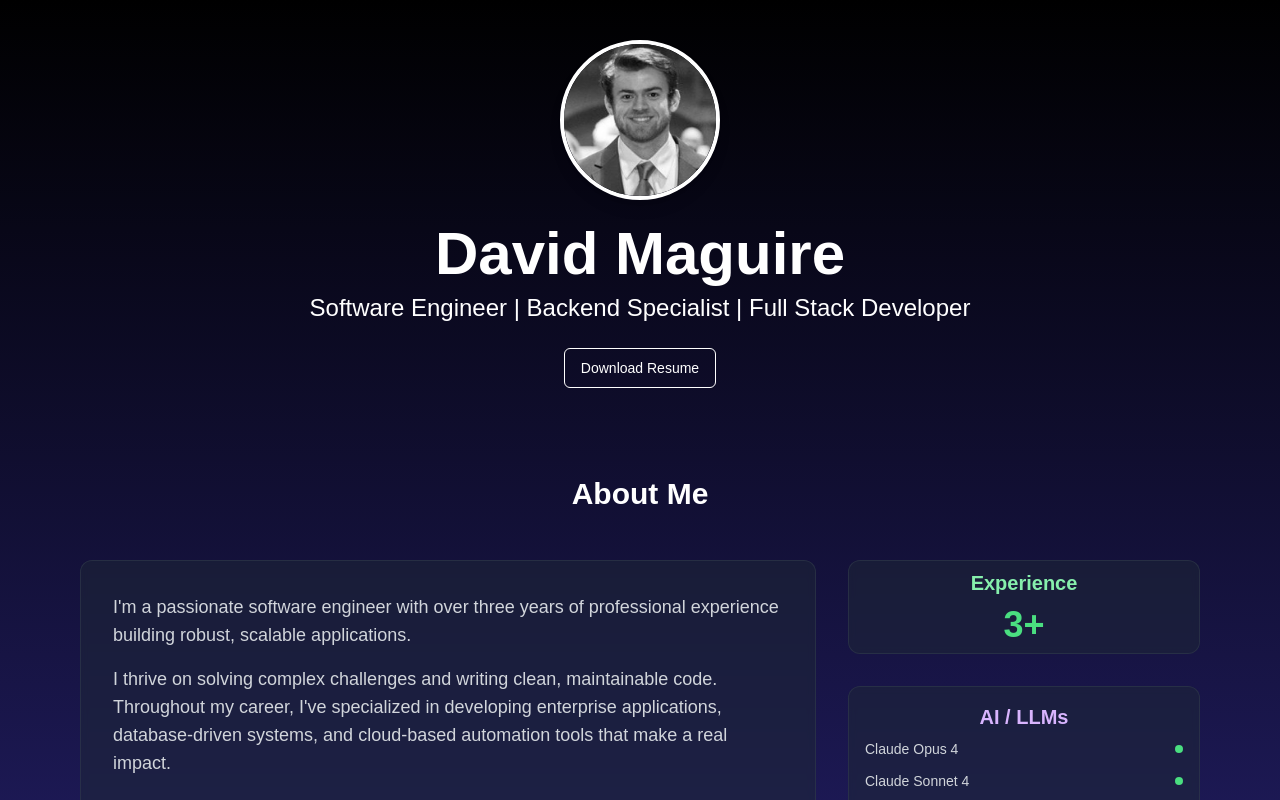
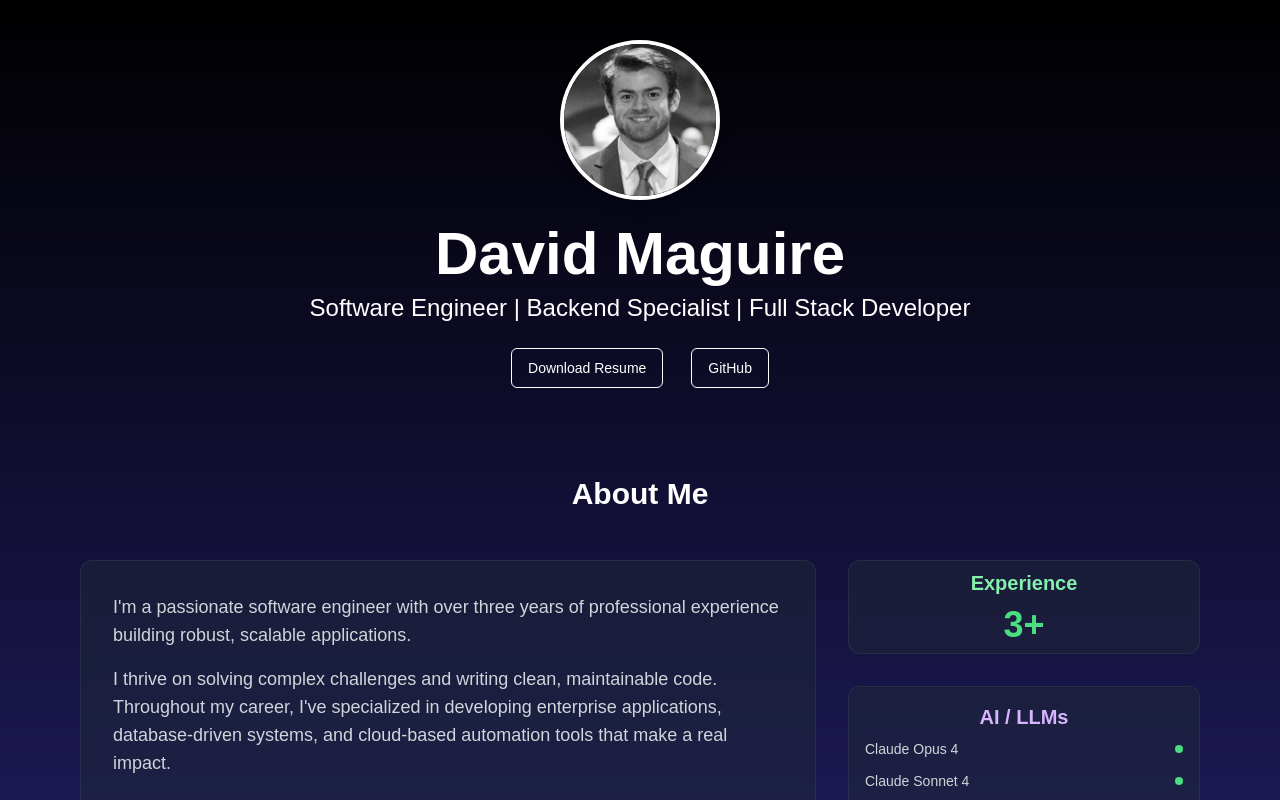
Before and after one commit to dmaguire15/dave-page, a Next.js app: page / in a window 1280 px wide. Shown: the top 800 px of the page. Built offline with nearby package versions, Linux system fonts and the light colour scheme.

Commit message:
Added github links

```diff
--- a/src/app/page.tsx
+++ b/src/app/page.tsx
@@ -25,10 +25,12 @@ export default function HomePage() {
           </p>
         </div>
         {/* Buttons */}
-        <div className="flex space-x-4 mt-4">
-          {/*<Button variant="outline">View My Work</Button>*/}
+        <div className="flex flex-col sm:flex-row gap-3 sm:space-x-4 mt-4">
           <a href="/api/resume" download="David_Maguire_Resume.pdf">
             <Button variant="outline">Download Resume</Button>
+          </a>
+          <a href="https://github.com/dmaguire15" target="_blank" rel="noopener noreferrer">
+            <Button variant="outline">GitHub</Button>
           </a>
         </div>
       </section>
@@ -359,9 +361,9 @@ export default function HomePage() {
         <a target="_blank" rel="noopener noreferrer" href="https://www.linkedin.com/in/drmaguire/">
           <Button variant="outline">LinkedIn</Button>
         </a>
-        {/*
-        <Button variant="outline">GitHub</Button>
-        */}
+        <a target="_blank" rel="noopener noreferrer" href="https://github.com/dmaguire15">
+          <Button variant="outline">GitHub</Button>
+        </a>
       </div>
     </section>
 
```
